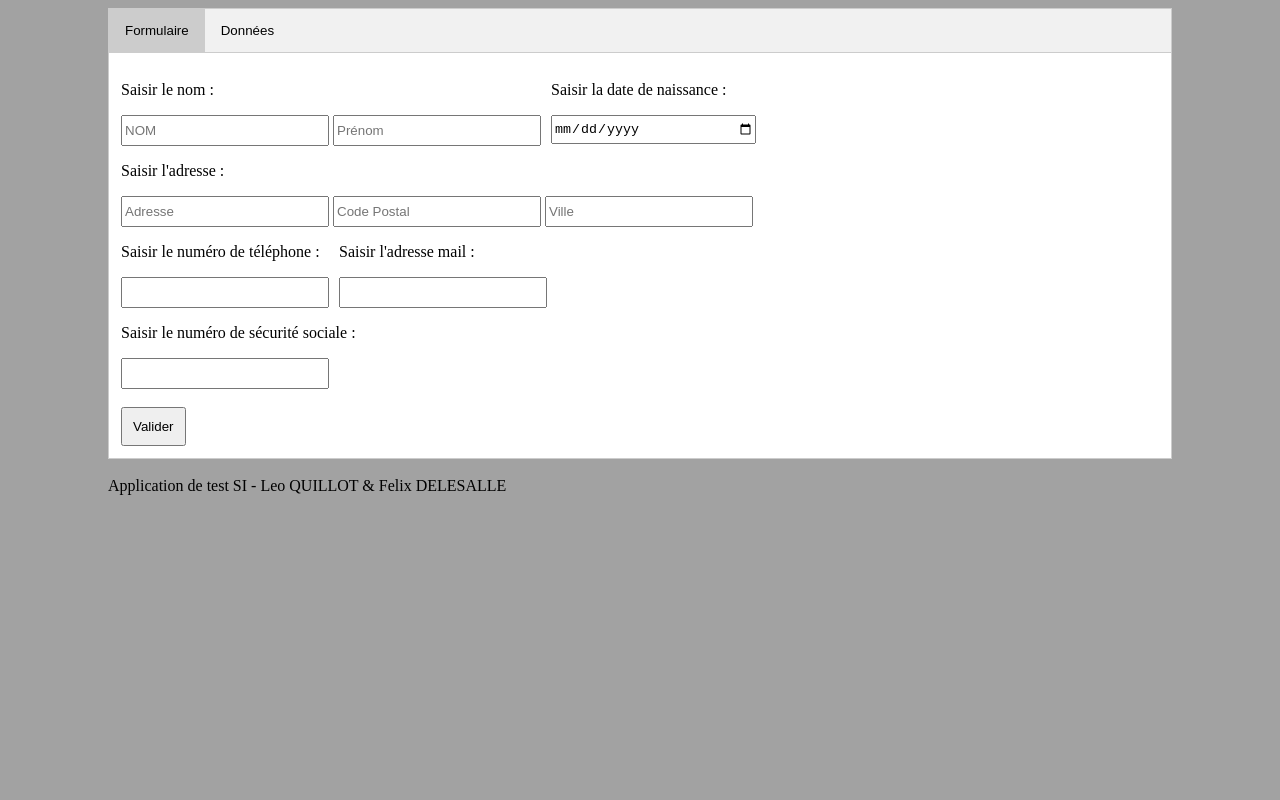
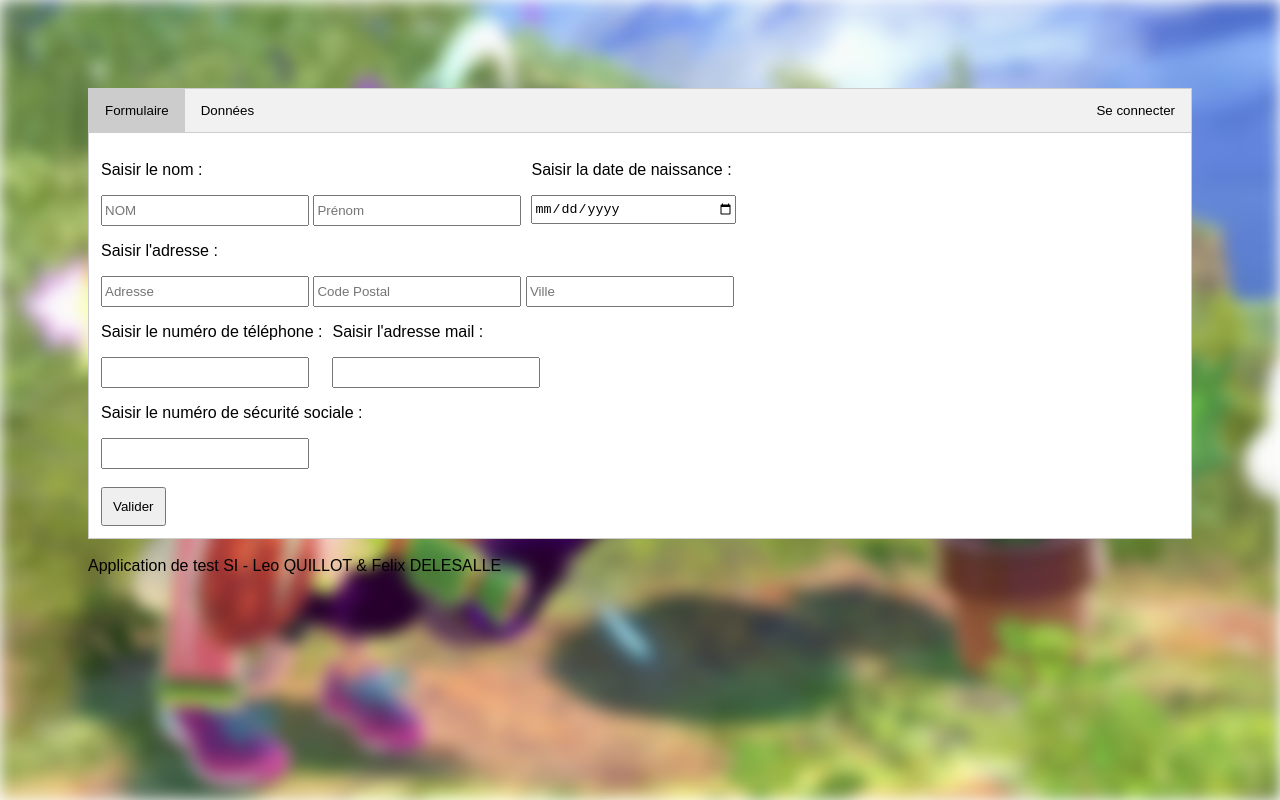
Before and after one commit to Pendalton/TP4Sim, a PHP site: page /HtmlPage1.html in a window 1280 px wide. Run offline with PHP 8.4, Linux system fonts and the light colour scheme.

Commit message:
Modif HTML template

```diff
--- a/HtmlPage1.html
+++ b/HtmlPage1.html
@@ -6,9 +6,28 @@
     <title>Test SI</title>
 </head>
 <body>
+    <img class="background" src="P-Plant-vs-Inkling.jpg" />
     <div class="tab">
         <button class="tablinks" onclick="openCity(event, 'formulaire')" id="defaultOpen">Formulaire</button>
         <button class="tablinks" onclick="openCity(event, 'donnees')">Données</button>
+
+        <button class="tablinks" id="modalBtn" style="float:right">Se connecter</button>
+    </div>
+
+    <div id="LoginModal" class="modal">
+        <div class="modal-content">
+            <div class="modal-header">
+                <span class="close">&times;</span>
+                <h2>Connexion</h2>
+            </div>
+            <div class="modal-body">
+                <p>Some text in the Modal Body</p>
+                <p>Ah j'te jure, je te tue quand le projet est fini.</p>
+            </div>
+            <div class="modal-footer">
+                <h3>InkPlant</h3>
+            </div>
+        </div>
     </div>
 
     <div id="formulaire" class="tabcontent">
@@ -88,15 +107,15 @@
                     <td>012345678987654321</td>
                     <td>
                         <div>
-                            <input type="button" onclick="edit()" value="Modif"/>
-                            <input type="button" onclick="suppr()" value="Suppr"/>
+                            <input type="button" onclick="edit()" value="Modif" />
+                            <input type="button" onclick="suppr()" value="Suppr" />
                         </div>
                     </td>
                 </tr>
             </table>
         </div>
     </div>
-    <br/>
+    <br />
     Application de test SI - Leo QUILLOT & Felix DELESALLE
     <script>
         document.getElementById("defaultOpen").click();
@@ -121,6 +140,31 @@
             document.getElementById(cityName).style.display = "block";
             evt.currentTarget.className += " active";
         }
+
+        var modal = document.getElementById("LoginModal");
+
+        // Get the button that opens the modal
+        var btn = document.getElementById("modalBtn");
+
+        // Get the <span> element that closes the modal
+        var span = document.getElementsByClassName("close")[0];
+
+        // When the user clicks on the button, open the modal
+        btn.onclick = function () {
+            modal.style.display = "block";
+        }
+
+        // When the user clicks on <span> (x), close the modal
+        span.onclick = function () {
+            modal.style.display = "none";
+        }
+
+        // When the user clicks anywhere outside of the modal, close it
+        window.onclick = function (event) {
+            if (event.target == modal) {
+                modal.style.display = "none";
+            }
+        }
     </script>
 </body>
 </html>
--- a/apparence.css
+++ b/apparence.css
@@ -1,13 +1,28 @@
 body {
-    background-color: #a2a2a2;
-    padding-left: 100px;
-    padding-right: 100px;
+    padding-left: 80px;
+    padding-right: 80px;
+    padding-top:80px;
+    font-family:Arial;
+}
+
+img.background {
+    position: absolute;
+    left: 0px;
+    top: 0px;
+    z-index: -1;
+    width: 100%;
+    height: 100%;
+    -webkit-filter: blur(8px); /* Safari 6.0 - 9.0 */
+    filter: blur(8px);
+    background-position: center;
+    background-repeat: no-repeat;
+    background-size: cover;
 }
 
 table, th, td {
     border: 1px solid black;
     border-collapse: collapse;
-    padding:10px;
+    padding:8px;
 }
 
 .center {
```
Also changed, not shown: other parts of apparence.css (+77 -0 lines), P-Plant-vs-Inkling.jpg (added).
